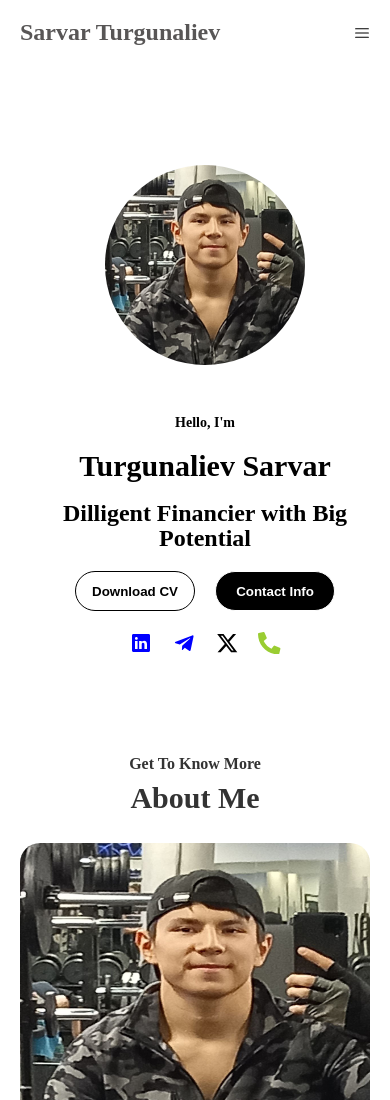
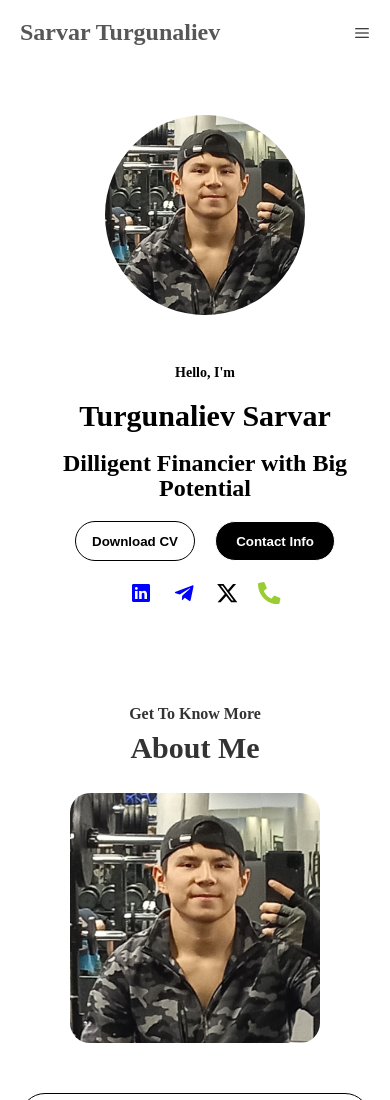
Before and after one commit to Qoqondabitta/Sarvar, a React (Vite) app: page / in a window 390 px wide. Shown: the top 1100 px of the page. Built offline with nearby package versions, Linux system fonts and the light colour scheme.

Commit message:
About and Hero Section have been updated in terms of responsiveness

```diff
--- a/src/components/about/style.js
+++ b/src/components/about/style.js
@@ -123,8 +123,8 @@ export const AboutImage = styled.img`
     height: 300px;
   }
   @media only screen and (max-width: 600px) {
-    width: 100%;
-    height: 300px;
+    width: 250px;
+    height: 250px;
   }
 `;
 
--- a/src/components/hero/style.js
+++ b/src/components/hero/style.js
@@ -21,7 +21,7 @@ export const Container = styled.div`
     flex-direction: column;
     gap: 50px;
     height: fit-content;
-    margin-top: 100px;
+    margin-top: 50px;
   }
 `;
 
```
